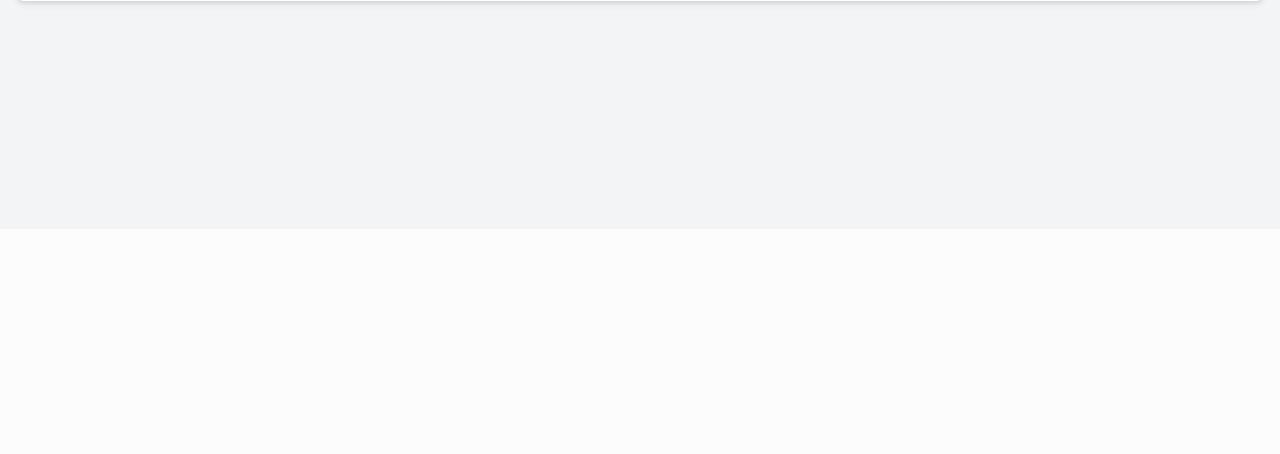
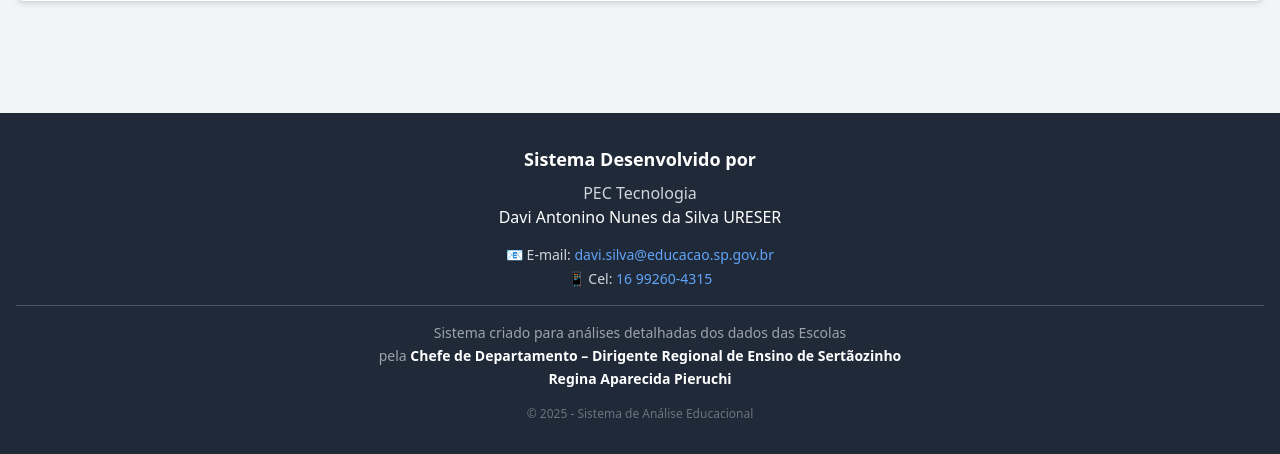
Before and after one commit to dansfisica85/Regina-05-09-25, a Flask app: page / in a window 1280 px wide. Shown: the part 571-1025 px from the top of the page. Before the commit the page ends 578 px from the top, so only its background shows below. Run offline with Flask 3, Linux system fonts and the light colour scheme; some libraries are stand-ins or nearby versions.

Commit message:
Adiciona sessão de rodapé ao template HTML com informações de contato e créditos do sistema

```diff
--- a/app.py
+++ b/app.py
@@ -1,4 +1,4 @@
-from flask import Flask, request, render_template, jsonify, send_file
+from flask import Flask, request, render_template, jsonify, send_file, session
 import pandas as pd
 import matplotlib.pyplot as plt
 import seaborn as sns
@@ -8,9 +8,11 @@ import base64
 import os
 from werkzeug.utils import secure_filename
 import tempfile
+from datetime import datetime
 
 app = Flask(__name__)
 app.config['MAX_CONTENT_LENGTH'] = 16 * 1024 * 1024  # 16MB max file size
+app.secret_key = 'regina-sistema-educacional-2025'  # Para usar sessões
 
 # Configurar matplotlib para usar uma fonte que suporte caracteres especiais
 plt.rcParams['font.family'] = 'DejaVu Sans'
@@ -133,6 +135,131 @@ def criar_grafico_comparacao(dados_combinados):
 
     return img_base64
 
+def gerar_relatorio_markdown(dados_combinados, estatisticas, mensagens):
+    """
+    Gera um relatório em formato Markdown
+    """
+    df_dados = pd.DataFrame(dados_combinados)
+    data_atual = datetime.now().strftime("%d/%m/%Y às %H:%M")
+
+    # Cabeçalho do relatório
+    md_content = f"""# Relatório de Análise Educacional
+
+**Data de Geração:** {data_atual}
+
+**Sistema:** Análise de Dados Educacionais - Região de Sertãozinho
+
+---
+
+## 📊 Resumo Executivo
+
+Este relatório apresenta a análise detalhada das planilhas educacionais processadas, incluindo dados das plataformas ALURA, LEIA e SPeak.
+
+### 📈 Estatísticas Gerais
+
+"""
+
+    # Adicionar estatísticas por planilha
+    for planilha, stats in estatisticas.items():
+        md_content += f"""
+#### {planilha}
+- **Escolas analisadas:** {stats['escolas']}
+- **Média geral:** {stats['media']:.2f}
+- **Menor média:** {stats['minimo']:.2f}
+- **Maior média:** {stats['maximo']:.2f}
+
+"""
+
+    # Mensagens de processamento
+    md_content += """
+---
+
+## 📝 Mensagens de Processamento
+
+"""
+    for msg in mensagens:
+        md_content += f"- ✅ {msg}\n"
+
+    # Dados detalhados por planilha
+    md_content += """
+---
+
+## 📋 Dados Detalhados por Planilha
+
+"""
+
+    for planilha in df_dados['Planilha'].unique():
+        dados_planilha = df_dados[df_dados['Planilha'] == planilha].sort_values('Media', ascending=False)
+
+        md_content += f"""
+### {planilha}
+
+| Posição | Escola | Média | Valores Utilizados |
+|---------|--------|-------|-------------------|
+"""
+
+        for idx, (_, row) in enumerate(dados_planilha.iterrows(), 1):
+            md_content += f"| {idx}º | {row['Escola']} | {row['Media']:.2f} | {row['Valores_Utilizados']} |\n"
+
+    # Análise comparativa
+    md_content += """
+---
+
+## 📊 Análise Comparativa
+
+### Ranking Geral por Média (Todas as Planilhas)
+
+"""
+
+    # Ranking geral
+    ranking_geral = df_dados.groupby('Escola')['Media'].mean().sort_values(ascending=False)
+
+    md_content += """
+| Posição | Escola | Média Geral |
+|---------|--------|-------------|
+"""
+
+    for idx, (escola, media) in enumerate(ranking_geral.items(), 1):
+        md_content += f"| {idx}º | {escola} | {media:.2f} |\n"
+
+    # Observações
+    md_content += f"""
+---
+
+## 📋 Observações Técnicas
+
+### Metodologia
+- **Identificação automática** de colunas de escolas e dados numéricos
+- **Cálculo de médias** baseado em valores válidos encontrados
+- **Processamento de múltiplas planilhas** com consolidação de resultados
+
+### Dados Processados
+- **Total de registros:** {len(df_dados)}
+- **Planilhas analisadas:** {len(df_dados['Planilha'].unique())}
+- **Escolas únicas:** {len(df_dados['Escola'].unique())}
+
+---
+
+## 👥 Informações do Sistema
+
+**Desenvolvido por:** PEC Tecnologia - Davi Antonino Nunes da Silva URESER
+
+**Contato:**
+- 📧 E-mail: davi.silva@educacao.sp.gov.br
+- 📱 Celular: 16 99260-4315
+
+**Solicitado por:** Regina Aparecida Pieruchi
+**Cargo:** Chefe de Departamento – Dirigente Regional de Ensino de Sertãozinho
+
+**Finalidade:** Análises detalhadas dos dados das Escolas
+
+---
+
+*Relatório gerado automaticamente pelo Sistema de Análise Educacional em {data_atual}*
+"""
+
+    return md_content
+
 @app.route('/')
 def index():
     return render_template('index.html')
@@ -192,12 +319,21 @@ def upload_files():
                 'maximo': round(dados['Media'].max(), 2)
             }
 
+        # Salvar dados na sessão para download posterior
+        session['dados_analise'] = {
+            'dados': todos_resultados,
+            'estatisticas': estatisticas,
+            'mensagens': mensagens,
+            'timestamp': datetime.now().isoformat()
+        }
+
         return jsonify({
             'success': True,
             'mensagens': mensagens,
             'dados': todos_resultados,
             'grafico': grafico_base64,
-            'estatisticas': estatisticas
+            'estatisticas': estatisticas,
+            'download_disponivel': True
         })
 
     except Exception as e:
--- a/templates/index.html
+++ b/templates/index.html
@@ -278,5 +278,39 @@
             results.classList.remove('hidden');
         }
     </script>
+
+    <!-- Footer -->
+    <footer class="bg-gray-800 text-white mt-12">
+        <div class="container mx-auto px-4 py-8">
+            <div class="text-center">
+                <div class="mb-4">
+                    <h3 class="text-lg font-semibold mb-2">Sistema Desenvolvido por</h3>
+                    <p class="text-gray-300">PEC Tecnologia</p>
+                    <p class="font-medium">Davi Antonino Nunes da Silva URESER</p>
+                </div>
+
+                <div class="mb-4 space-y-1">
+                    <p class="text-sm text-gray-300">
+                        📧 E-mail: <a href="mailto:davi.silva@educacao.sp.gov.br" class="text-blue-400 hover:text-blue-300">davi.silva@educacao.sp.gov.br</a>
+                    </p>
+                    <p class="text-sm text-gray-300">
+                        📱 Cel: <a href="tel:+5516992604315" class="text-blue-400 hover:text-blue-300">16 99260-4315</a>
+                    </p>
+                </div>
+
+                <div class="border-t border-gray-600 pt-4">
+                    <p class="text-sm text-gray-400 leading-relaxed">
+                        Sistema criado para análises detalhadas dos dados das Escolas<br>
+                        pela <strong class="text-white">Chefe de Departamento – Dirigente Regional de Ensino de Sertãozinho</strong><br>
+                        <strong class="text-white">Regina Aparecida Pieruchi</strong>
+                    </p>
+                </div>
+
+                <div class="mt-4 text-xs text-gray-500">
+                    © 2025 - Sistema de Análise Educacional
+                </div>
+            </div>
+        </div>
+    </footer>
 </body>
 </html>
```
